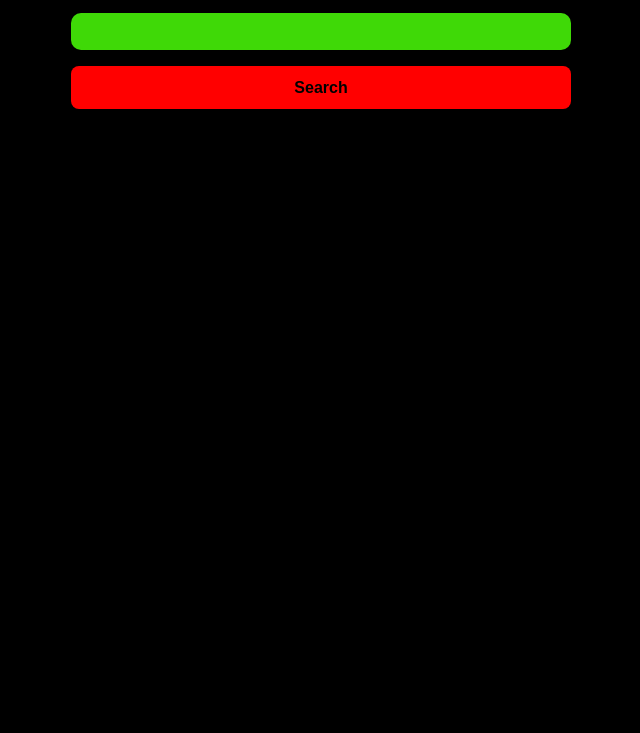
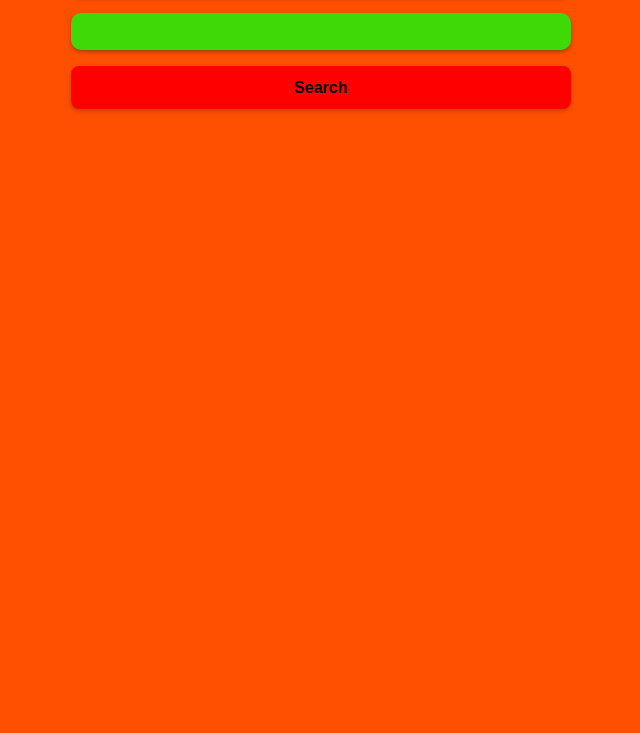
Before and after one commit to Whistl-Fulfilment-South-West/DatabaseTest1, a website: page index.html in a window 1280 px wide. Shown: the part 163-896 px from the top of the page, without its empty margins (319-959 px from the left). Drawn offline with Linux system fonts and the light colour scheme; a web font is replaced by a local one.

Commit message:
Update styles.css

```diff
--- a/styles.css
+++ b/styles.css
@@ -5,7 +5,7 @@
 /* --------------------------------------------------------------------------- */
 
 :root {
-    --bg-color: #000000; /* Dark grey background */
+    --bg-color: #FE5000; /* Whistl Orange background */
     --accent-color: #3fd907; /* Bright orange highlight (cards, form backgrounds) */
     --text-color: white; /* Default text colour */
     --card-bg: #fff; /* White cards */
```
